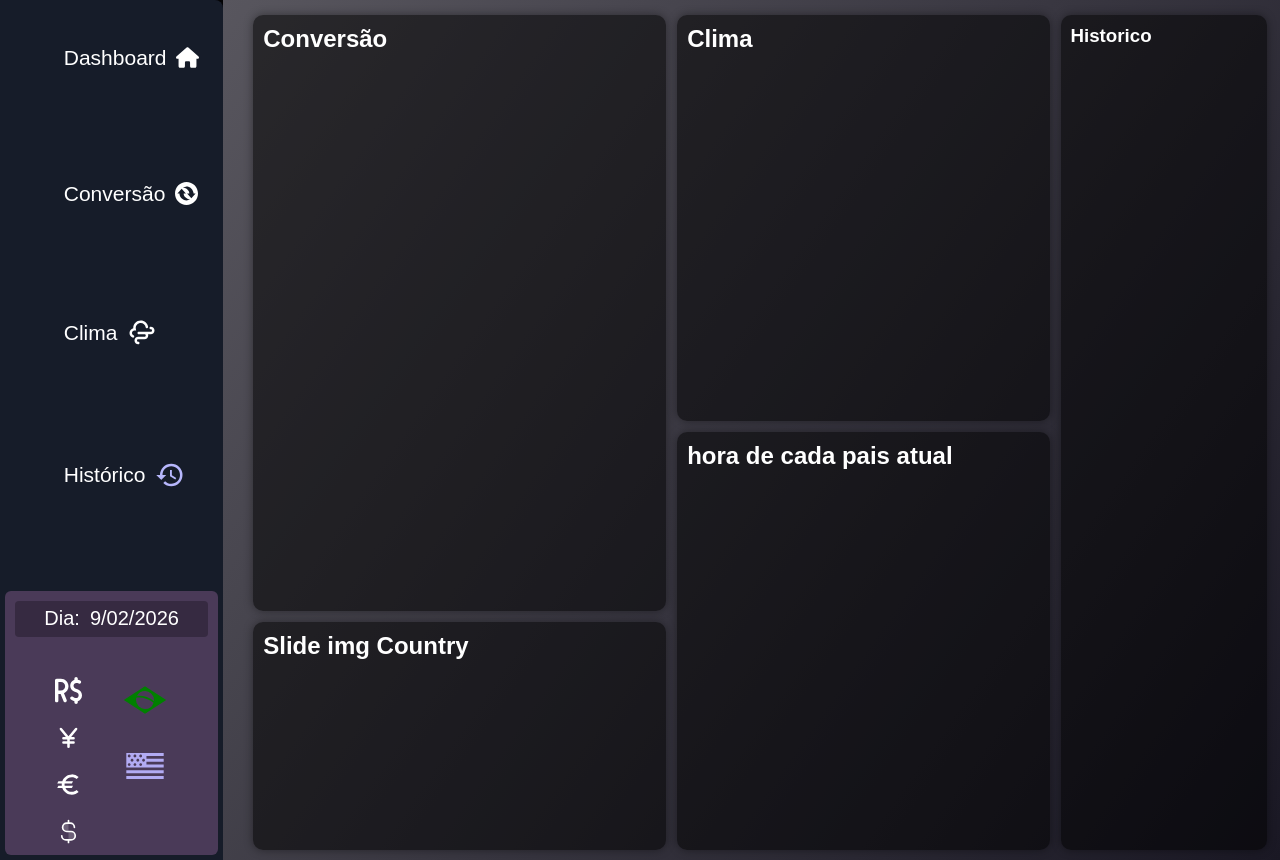
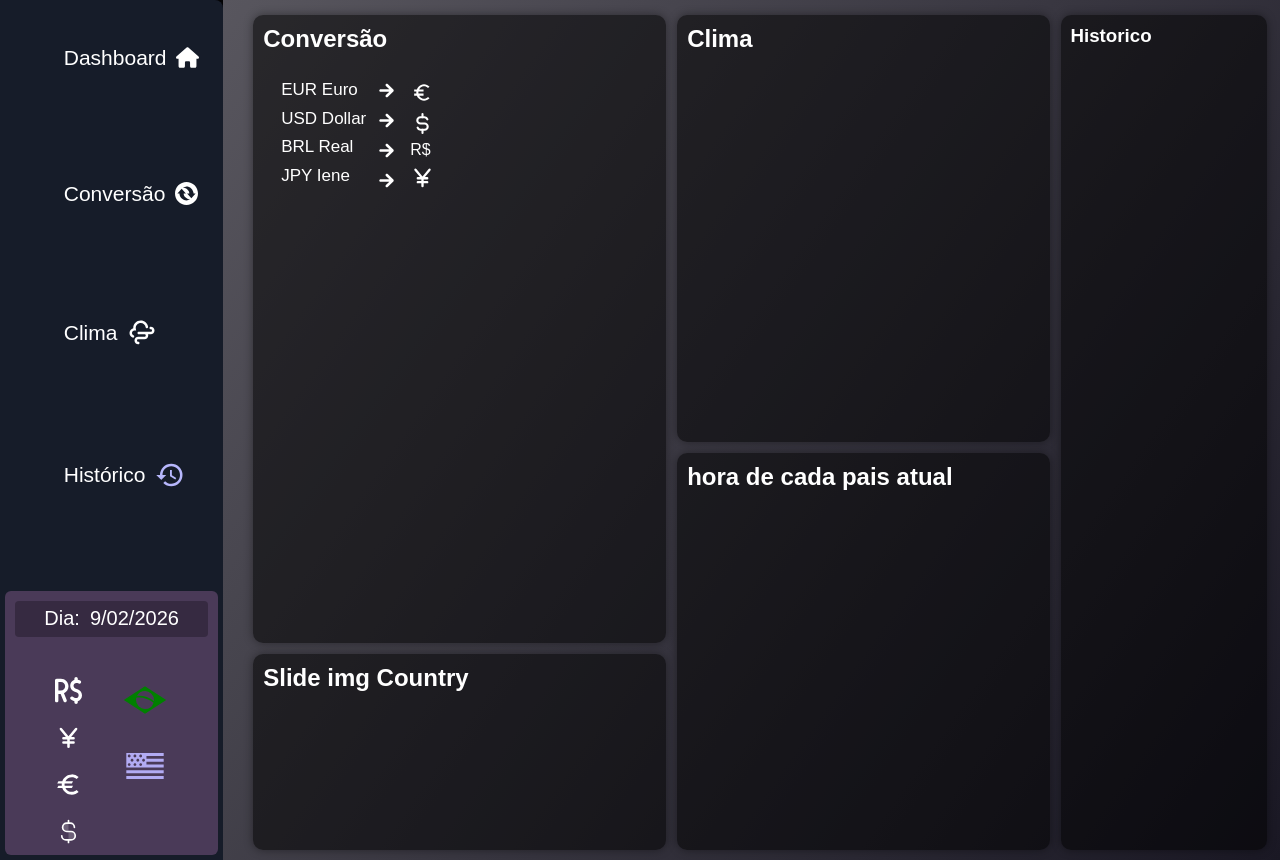
Before and after one commit to SantV7/dashboard-coins, a React (Vite) app: page / in a window 1280 px wide. Built offline with nearby package versions, Linux system fonts and the light colour scheme; a web font is replaced by a local one.

Commit message:
Doying process data in onvertion-coins

```diff
--- a/src/App.jsx
+++ b/src/App.jsx
@@ -1,6 +1,10 @@
 import SideBar from "./components/sidebar/SideBar"
 import '../src/styles/global.css'
 import './styles/main.css'
+import { BiEuro } from "react-icons/bi";
+import { TbCurrencyDollar } from "react-icons/tb";
+import { PiCurrencyJpyBold } from "react-icons/pi";
+import { IoMdArrowRoundForward } from "react-icons/io";
 
 
 function App() {
@@ -12,11 +16,39 @@ function App() {
     <div className="all-grid">
       <SideBar />
 
-
       <main id="main-content">
         <div className="data-card" id="convertion-coins">
           <h2>Conversão</h2>
+
+          <div className="local-explication-money">
+            <div className="money-explication">
+               <div className="type-money">EUR Euro</div>
+               <div className="type-money">USD Dollar</div>
+               <div className="type-money">BRL Real</div>
+               <div className="type-money">JPY Iene</div>
+            </div>
+
+            <div className="arrow-explications">
+              <IoMdArrowRoundForward size={21} />
+              <IoMdArrowRoundForward size={21} />
+              <IoMdArrowRoundForward size={21}/>
+              <IoMdArrowRoundForward size={21}/>
+            </div>
+
+            <div className="symbols-money">
+              <BiEuro size={25} />
+              <TbCurrencyDollar size={25}/>
+              R$
+              <PiCurrencyJpyBold size={25}/>
+            </div>
+
+          </div>
         </div>
+
+
+
+
+
 
         <div className="data-card" id="weather">
           <h2>Clima</h2>
--- a/src/styles/main.css
+++ b/src/styles/main.css
@@ -17,28 +17,60 @@
 }
 
 #convertion-coins {
-    grid-area: 1/ 1 / 4/ 2;
+    grid-area: 1 / 1 / 4/ 2;
     padding: 10px;
 }
 
 #weather {
-    grid-area: 1/ 2 / 3/ 4;
+    grid-area: 1 / 2 / 3 / 4;
 }
 
 #timer-country {
-    grid-area: 3 / 2 / 5 /4;
+    grid-area: 3 / 2 / 5 / 4;
 }
 
 #history {
-    grid-area: 1 / 4 / 5/ -2;
+    grid-area: 1 / 4 / 5 / -2;
 }
 
 #img-slide {
-    grid-area: 4 /1 /5 /2;
+    grid-area: 4 / 1 / 5 /2;
 }
 
+.local-explication-money {
+    width: 50%;
+    margin-top: 27px;
+    display: flex;
 
+    flex-flow: row nowrap;
+    gap: 13px;
+    padding-left: 18px;
+}
 
+.money-explication {
+    display: flex;
+    font-size: 17px;
+    flex-flow: column nowrap;
+    gap: 8.7px;
+}
+
+.arrow-explications {
+
+    display: flex;
+    flex-flow: column nowrap;
+    gap: 9px;
+    margin-left: -3px;
+}
+.symbols-money {
+    display: flex;
+    flex-flow: column nowrap;
+    gap: 5.74px;
+}
+.type-money {
+    display: flex;
+    align-items: center;
+    gap: 7px;
+}
 
 @media screen and (max-width: 768px) {
     #main-content {
```
